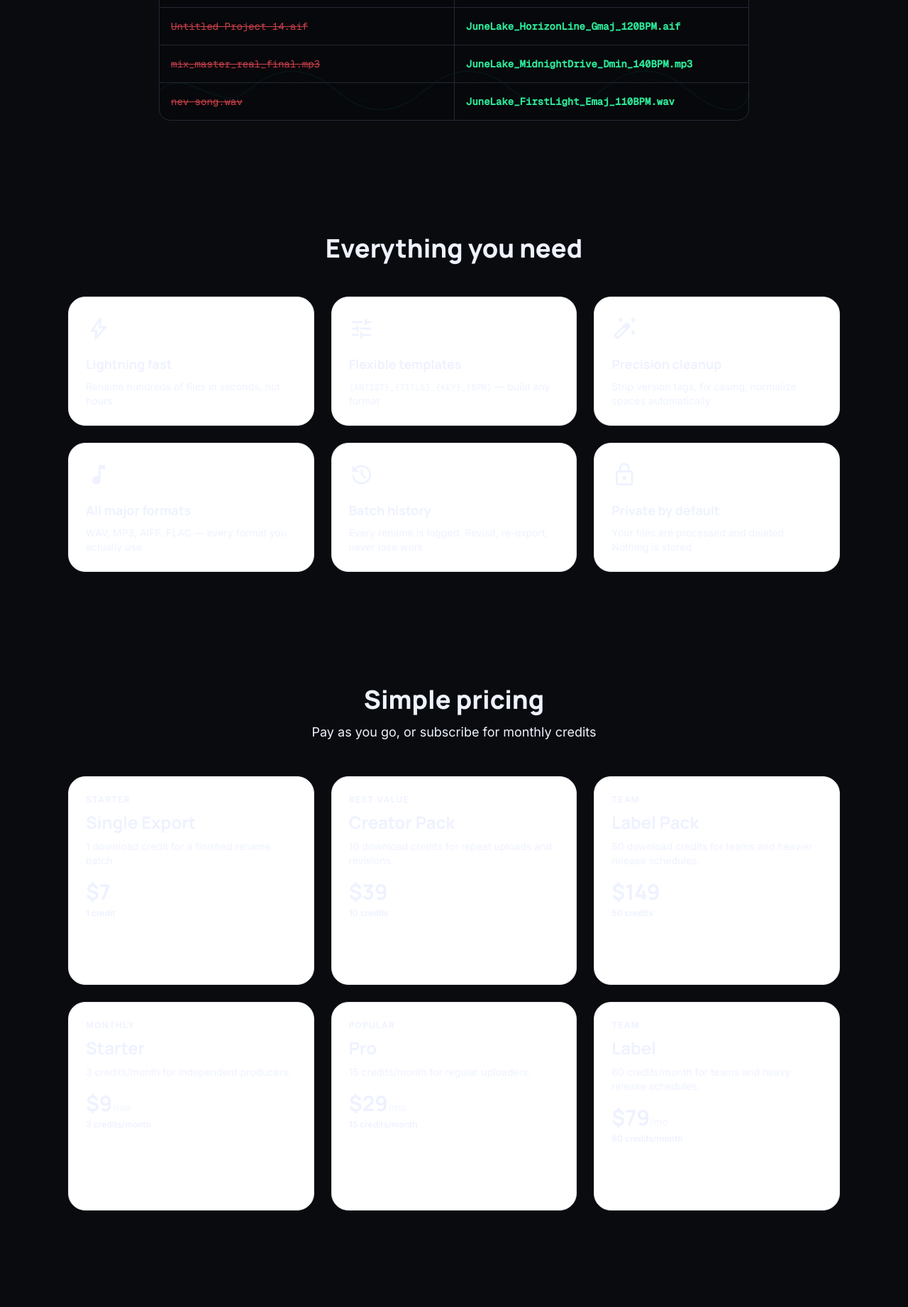
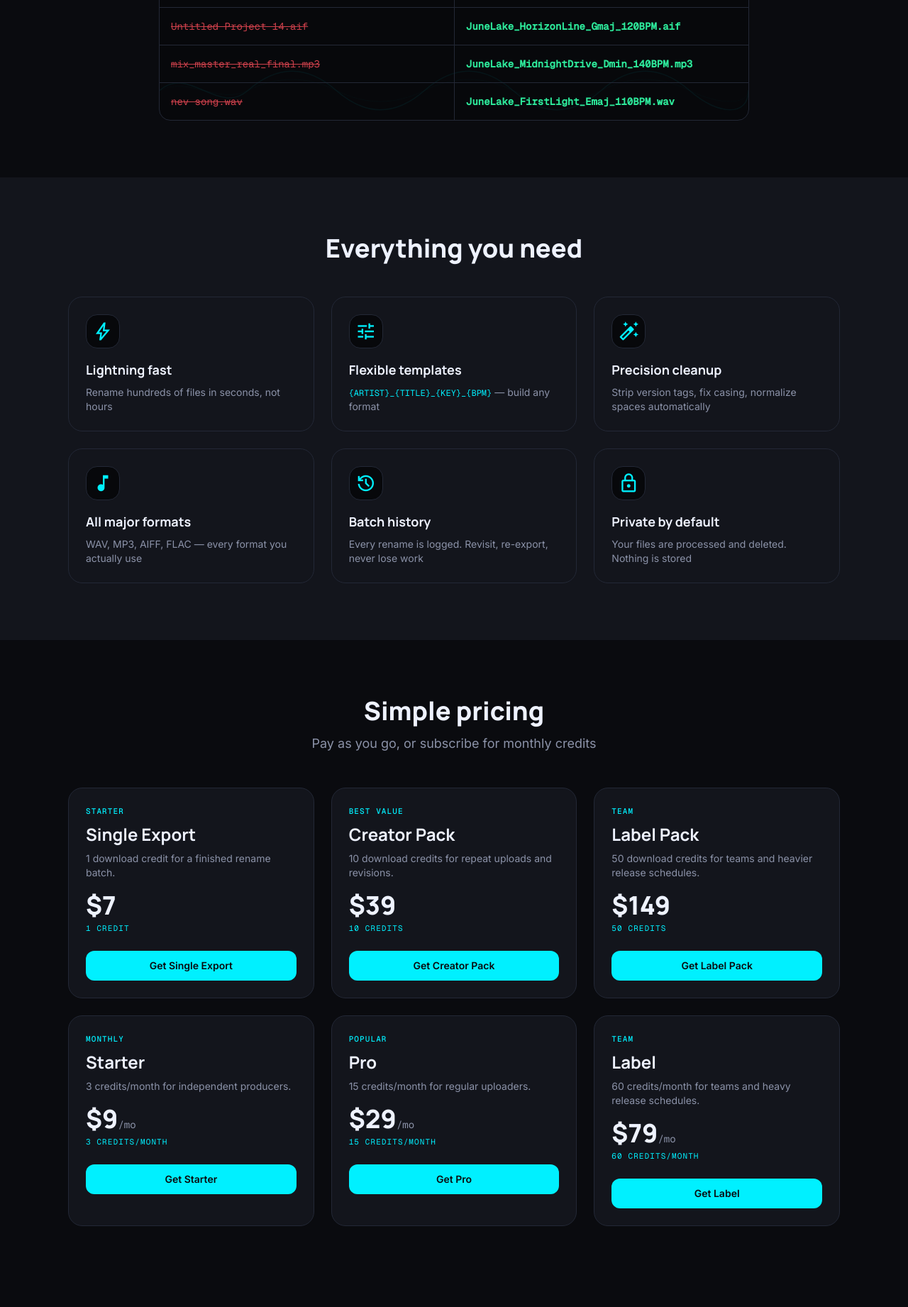
Before and after one commit to sjpenn/pxnn_renamer, a FastAPI app: page / in a window 1280 px wide. Shown: the part 2237-4079 px from the top of the page at 71% size. Run offline with FastAPI, Linux system fonts and the light colour scheme; some libraries are stand-ins or nearby versions.

Commit message:
feat(home): reskin FEATURES and PRICING sections

```diff
--- a/frontend/templates/home.html
+++ b/frontend/templates/home.html
@@ -154,64 +154,75 @@
 </section>
 
 {# ============================ FEATURES ============================ #}
-<section id="features" class="py-20 bg-primary-fixed/20">
+<section id="features" class="py-20 bg-stage-raised">
     <div class="mx-auto max-w-6xl px-4 sm:px-6 lg:px-8">
-        <h2 class="text-center font-display font-extrabold text-3xl md:text-4xl text-deep-slate">Everything you need</h2>
+        <h2 class="text-center font-display font-extrabold text-3xl md:text-4xl text-ink">Everything you need</h2>
         <div class="mt-12 grid grid-cols-1 md:grid-cols-3 gap-6">
-            <article class="reveal-on-scroll rounded-3xl border border-outline/10 bg-white p-6 feature-card">
-                <span class="material-symbols-outlined text-4xl text-primary-container">bolt</span>
-                <h3 class="mt-3 font-display font-bold text-lg">Lightning fast</h3>
-                <p class="mt-2 text-sm text-secondary">Rename hundreds of files in seconds, not hours</p>
+            <article class="reveal-on-scroll card card-hover feature-card">
+                <div class="inline-flex h-12 w-12 items-center justify-center card-inset p-0">
+                    <span class="material-symbols-outlined text-3xl text-cyan">bolt</span>
+                </div>
+                <h3 class="mt-4 font-display font-bold text-lg text-ink">Lightning fast</h3>
+                <p class="mt-2 text-sm text-ink-dim">Rename hundreds of files in seconds, not hours</p>
             </article>
-            <article class="reveal-on-scroll rounded-3xl border border-outline/10 bg-white p-6 feature-card">
-                <span class="material-symbols-outlined text-4xl text-primary-container">tune</span>
-                <h3 class="mt-3 font-display font-bold text-lg">Flexible templates</h3>
-                <p class="mt-2 text-sm text-secondary"><code class="font-mono text-xs">{ARTIST}_{TITLE}_{KEY}_{BPM}</code> — build any format</p>
+            <article class="reveal-on-scroll card card-hover feature-card">
+                <div class="inline-flex h-12 w-12 items-center justify-center card-inset p-0">
+                    <span class="material-symbols-outlined text-3xl text-cyan">tune</span>
+                </div>
+                <h3 class="mt-4 font-display font-bold text-lg text-ink">Flexible templates</h3>
+                <p class="mt-2 text-sm text-ink-dim"><code class="font-mono text-xs text-cyan">{ARTIST}_{TITLE}_{KEY}_{BPM}</code> — build any format</p>
             </article>
-            <article class="reveal-on-scroll rounded-3xl border border-outline/10 bg-white p-6 feature-card">
-                <span class="material-symbols-outlined text-4xl text-primary-container">auto_fix_high</span>
-                <h3 class="mt-3 font-display font-bold text-lg">Precision cleanup</h3>
-                <p class="mt-2 text-sm text-secondary">Strip version tags, fix casing, normalize spaces automatically</p>
+            <article class="reveal-on-scroll card card-hover feature-card">
+                <div class="inline-flex h-12 w-12 items-center justify-center card-inset p-0">
+                    <span class="material-symbols-outlined text-3xl text-cyan">auto_fix_high</span>
+                </div>
+                <h3 class="mt-4 font-display font-bold text-lg text-ink">Precision cleanup</h3>
+                <p class="mt-2 text-sm text-ink-dim">Strip version tags, fix casing, normalize spaces automatically</p>
             </article>
-            <article class="reveal-on-scroll rounded-3xl border border-outline/10 bg-white p-6 feature-card">
-                <span class="material-symbols-outlined text-4xl text-primary-container">music_note</span>
-                <h3 class="mt-3 font-display font-bold text-lg">All major formats</h3>
-                <p class="mt-2 text-sm text-secondary">WAV, MP3, AIFF, FLAC — every format you actually use</p>
+            <article class="reveal-on-scroll card card-hover feature-card">
+                <div class="inline-flex h-12 w-12 items-center justify-center card-inset p-0">
+                    <span class="material-symbols-outlined text-3xl text-cyan">music_note</span>
+                </div>
+                <h3 class="mt-4 font-display font-bold text-lg text-ink">All major formats</h3>
+                <p class="mt-2 text-sm text-ink-dim">WAV, MP3, AIFF, FLAC — every format you actually use</p>
             </article>
-            <article class="reveal-on-scroll rounded-3xl border border-outline/10 bg-white p-6 feature-card">
-                <span class="material-symbols-outlined text-4xl text-primary-container">history</span>
-                <h3 class="mt-3 font-display font-bold text-lg">Batch history</h3>
-                <p class="mt-2 text-sm text-secondary">Every rename is logged. Revisit, re-export, never lose work</p>
+            <article class="reveal-on-scroll card card-hover feature-card">
+                <div class="inline-flex h-12 w-12 items-center justify-center card-inset p-0">
+                    <span class="material-symbols-outlined text-3xl text-cyan">history</span>
+                </div>
+                <h3 class="mt-4 font-display font-bold text-lg text-ink">Batch history</h3>
+                <p class="mt-2 text-sm text-ink-dim">Every rename is logged. Revisit, re-export, never lose work</p>
             </article>
-            <article class="reveal-on-scroll rounded-3xl border border-outline/10 bg-white p-6 feature-card">
-                <span class="material-symbols-outlined text-4xl text-primary-container">lock</span>
-                <h3 class="mt-3 font-display font-bold text-lg">Private by default</h3>
-                <p class="mt-2 text-sm text-secondary">Your files are processed and deleted. Nothing is stored</p>
+            <article class="reveal-on-scroll card card-hover feature-card">
+                <div class="inline-flex h-12 w-12 items-center justify-center card-inset p-0">
+                    <span class="material-symbols-outlined text-3xl text-cyan">lock</span>
+                </div>
+                <h3 class="mt-4 font-display font-bold text-lg text-ink">Private by default</h3>
+                <p class="mt-2 text-sm text-ink-dim">Your files are processed and deleted. Nothing is stored</p>
             </article>
         </div>
     </div>
 </section>
 
 {# ============================ PRICING ============================ #}
-<section id="pricing" class="py-20">
+<section id="pricing" class="py-20 bg-stage">
     <div class="mx-auto max-w-6xl px-4 sm:px-6 lg:px-8">
-        <h2 class="text-center font-display font-extrabold text-3xl md:text-4xl text-deep-slate">Simple pricing</h2>
-        <p class="mt-3 text-center text-lg text-secondary">Pay as you go, or subscribe for monthly credits</p>
+        <h2 class="text-center font-display font-extrabold text-3xl md:text-4xl text-ink">Simple pricing</h2>
+        <p class="mt-3 text-center text-lg text-ink-dim">Pay as you go, or subscribe for monthly credits</p>
 
         <div class="mt-12 grid grid-cols-1 md:grid-cols-2 lg:grid-cols-3 gap-6">
             {% for option in payment_options %}
-            <article class="reveal-on-scroll rounded-3xl border border-outline/10 bg-white p-6 feature-card">
-                <p class="text-xs font-bold uppercase tracking-widest text-primary-container">{{ option.accent }}</p>
-                <h3 class="mt-2 font-display font-bold text-2xl">{{ option.label }}</h3>
-                <p class="mt-2 text-sm text-secondary">{{ option.description }}</p>
-                <div class="mt-4 text-3xl font-display font-bold text-deep-slate">
-                    {{ option.amount_label }}{% if option.plan_type == 'subscription' %}<span class="text-sm font-medium opacity-60">/mo</span>{% endif %}
+            <article class="reveal-on-scroll card card-hover feature-card {% if option.plan_type == 'subscription' and option.recommended %}card-active{% endif %}">
+                <p class="text-[11px] font-mono font-medium uppercase tracking-widest text-cyan">{{ option.accent }}</p>
+                <h3 class="mt-2 font-display font-bold text-2xl text-ink">{{ option.label }}</h3>
+                <p class="mt-2 text-sm text-ink-dim">{{ option.description }}</p>
+                <div class="mt-4 text-4xl font-display font-extrabold text-ink">
+                    {{ option.amount_label }}{% if option.plan_type == 'subscription' %}<span class="text-sm font-mono font-normal text-ink-dim">/mo</span>{% endif %}
                 </div>
-                <p class="mt-1 text-xs font-bold text-primary-container">
+                <p class="mt-1 text-[11px] font-mono uppercase tracking-widest text-cyan">
                     {% if option.plan_type == 'subscription' %}{{ option.credits }} credits/month{% else %}{{ option.credits }} credit{{ 's' if option.credits != 1 else '' }}{% endif %}
                 </p>
-                <a href="/register?plan={{ option.key }}"
-                   class="mt-6 block w-full rounded-xl bg-primary-container py-3 text-center text-sm font-bold text-white hover:bg-primary-container/90 transition">
+                <a href="/register?plan={{ option.key }}" class="mt-6 btn btn-primary w-full">
                     Get {{ option.label }}
                 </a>
             </article>
```
